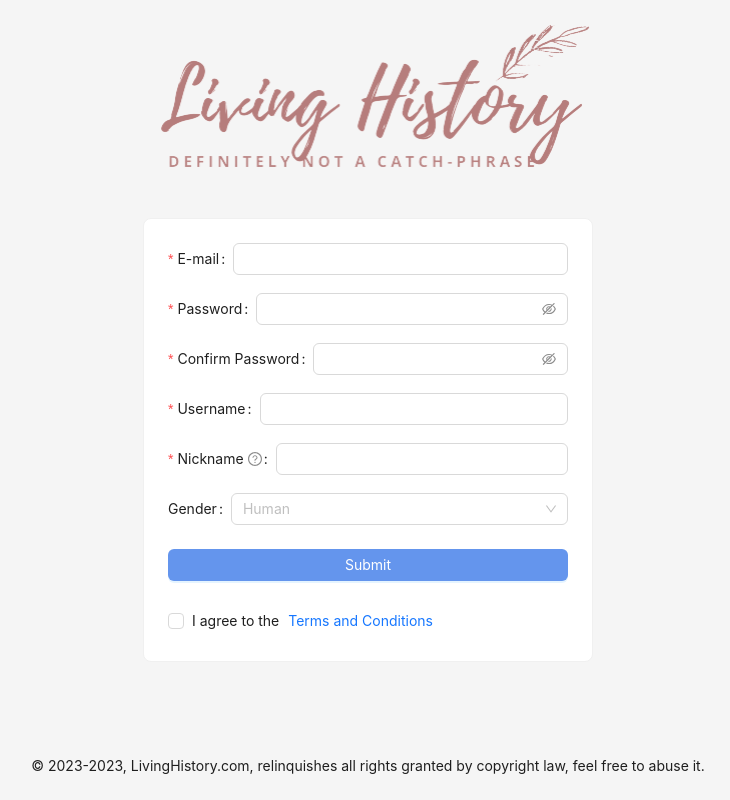
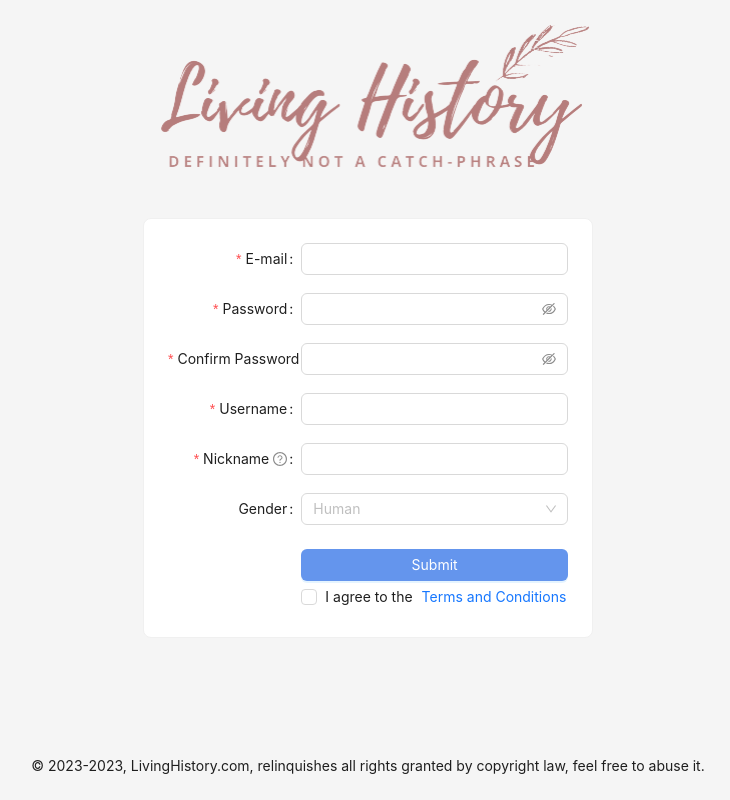
Before and after one commit to Ali-Hakan/LivingHistory, a Next.js app in the folder LivingHistorySurface/: page /signup in a window 1280 px wide. Shown: the whole page, without its empty margins (272-1002 px from the left). Built offline with nearby package versions, Linux system fonts and the light colour scheme.

Commit message:
Service POST method is arranged.

```diff
--- a/LivingHistorySurface/package.json
+++ b/LivingHistorySurface/package.json
@@ -15,6 +15,7 @@
     "@types/react-dom": "18.0.11",
     "antd": "^5.4.2",
     "autoprefixer": "10.4.14",
+    "babel-preset-next": "^1.4.0",
     "eslint": "8.38.0",
     "eslint-config-next": "13.3.0",
     "next": "13.3.0",
@@ -26,6 +27,7 @@
     "typescript": "5.0.4"
   },
   "devDependencies": {
-    "@types/styled-components": "^5.1.26"
+    "@types/styled-components": "^5.1.26",
+    "babel-plugin-styled-components": "^2.1.1"
   }
 }
--- /dev/null
+++ b/LivingHistorySurface/src/styles/component-props.tsx
@@ -0,0 +1,23 @@
+export const formItemLayout = {
+    labelCol: {
+        xs: { span: 24 },
+        sm: { span: 8 }
+    },
+    wrapperCol: {
+        xs: { span: 24 },
+        sm: { span: 16 }
+    }
+};
+
+export const tailFormItemLayout = {
+    wrapperCol: {
+        xs: {
+            span: 24,
+            offset: 0
+        },
+        sm: {
+            span: 16,
+            offset: 8
+        }
+    }
+};
--- a/LivingHistorySurface/src/styles/signup.module.css
+++ b/LivingHistorySurface/src/styles/signup.module.css
@@ -11,6 +11,6 @@
     margin-bottom: 18px;
 }
 
-.card {
-    padding-block-end: 0px !important;
+._item-button {
+    margin-bottom: 0px;
 }
```
Also changed, not shown: LivingHistorySurface/src/modals/types.tsx (added, +7 -0 lines), LivingHistorySurface/.babelrc (added), LivingHistorySurface/src/modals/enums.tsx (added), 1 other file (tests, documents, lock files or other folders).
